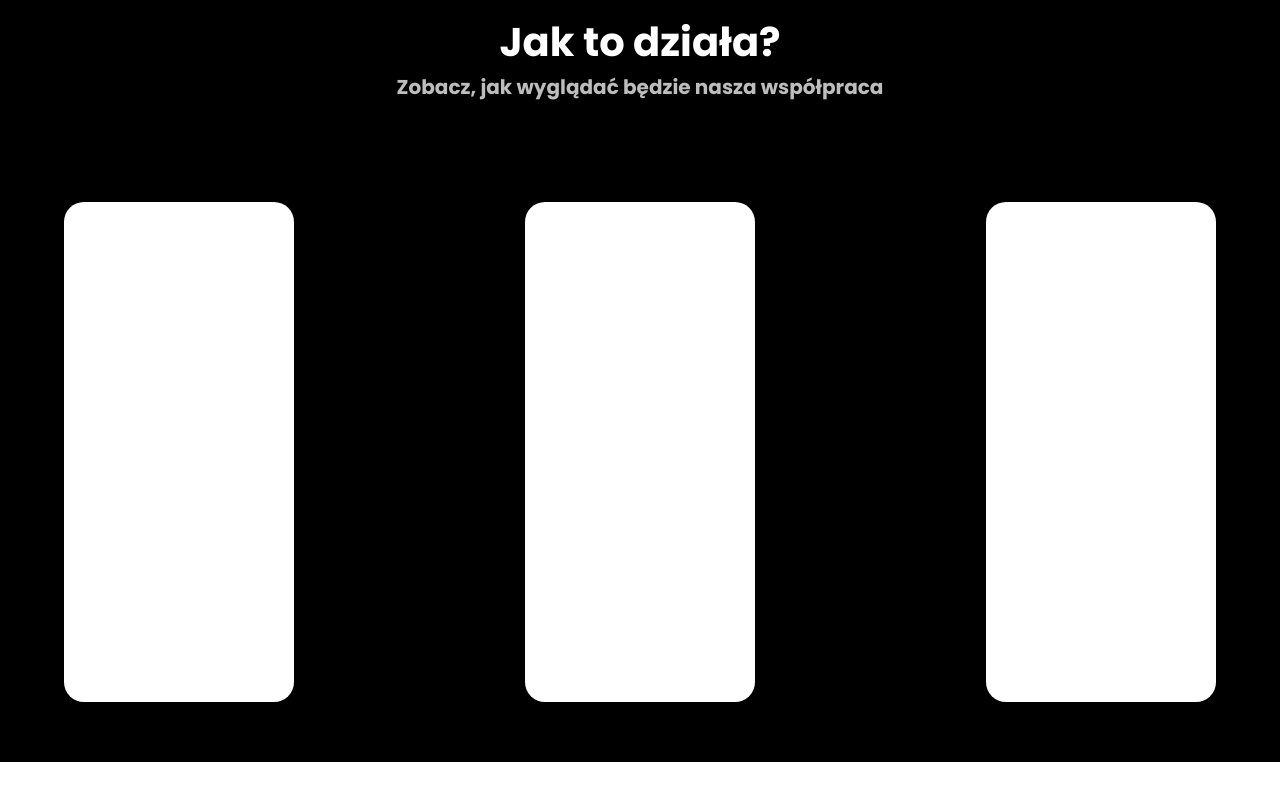
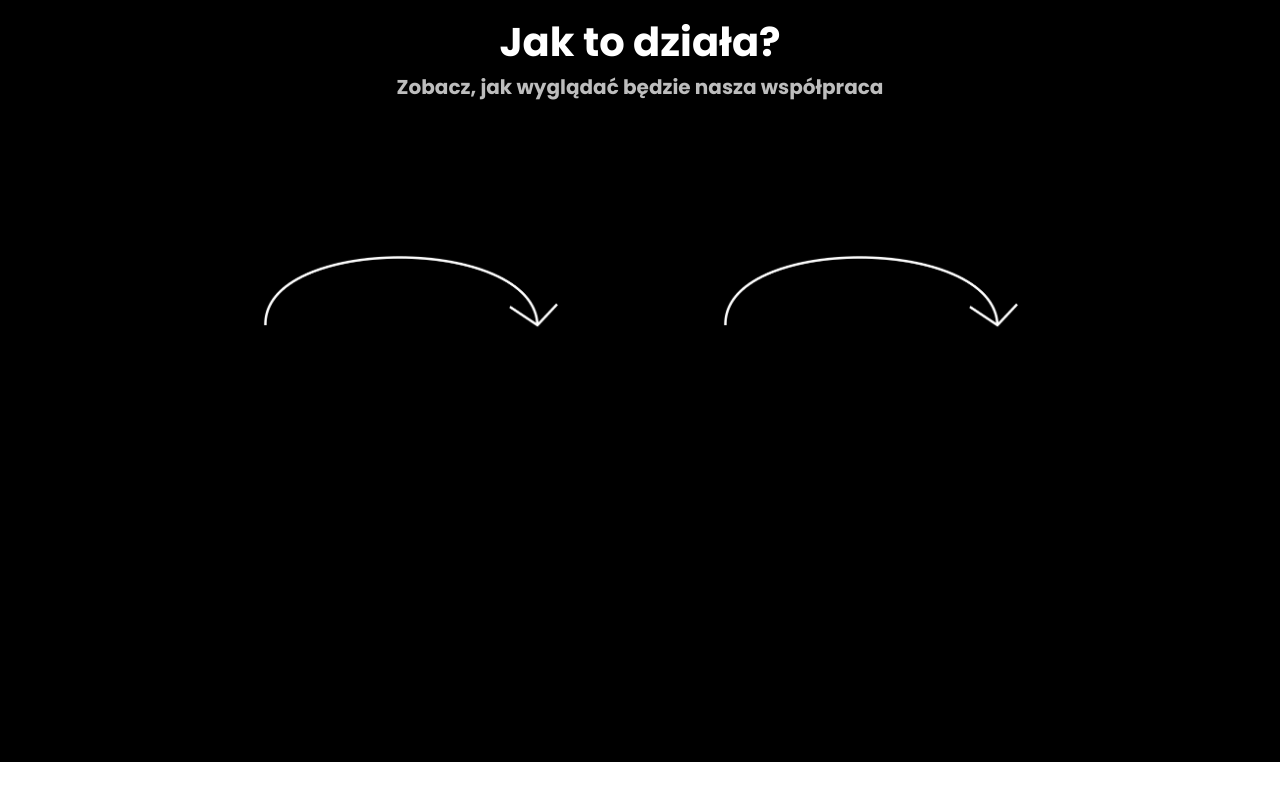
Before and after one commit to KamilCodemate/KamilCodemateWebsite, a React (Create React App) app: page / in a window 1280 px wide. Shown: the part 1703-2503 px from the top of the page. Before the commit the page ends 2465 px from the top, so only its background shows below. Built offline with nearby package versions, Linux system fonts and the light colour scheme.

Commit message:
Add arrows in how-it-works section

```diff
--- a/src/Pages/MainPage.tsx
+++ b/src/Pages/MainPage.tsx
@@ -1,6 +1,7 @@
 import React from 'react';
 import './PageStyles/MainPage.scss';
 import LaptopImage from '../images/hero-laptop.jpg';
+import CurvedArrowImaqe from '../images/curved-arrow.png';
 import { MdWeb } from 'react-icons/md';
 import ServiceCard from '../Components/ServiceCard';
 import MainNavbar from '../Components/MainNavbar';
@@ -70,10 +71,19 @@ const MainPage: React.FC = () => {
         </div>
         <div className='steps-root'>
           <div className='steps'>
+            <div className='step'> </div>
+            <div className='arrow'>
+              {' '}
+              <div className='image-arrow'>
+                <img src={CurvedArrowImaqe} alt='arrow' />
+              </div>
+            </div>
             <div className='step'></div>
-            <div className='arrow'></div>
-            <div className='step'></div>
-            <div className='arrow'></div>
+            <div className='arrow'>
+              <div className='image-arrow'>
+                <img src={CurvedArrowImaqe} alt='arrow' />
+              </div>
+            </div>
             <div className='step'></div>
           </div>
         </div>
--- a/src/Pages/PageStyles/MainPage.scss
+++ b/src/Pages/PageStyles/MainPage.scss
@@ -116,6 +116,7 @@
     display: flex;
     align-items: center;
     justify-content: center;
+    margin-top: 100px;
   }
   .steps {
     display: flex;
@@ -127,11 +128,20 @@
     .step {
       width: 20%;
       height: 500px;
-      background-color: white;
+
       border-radius: 20px;
     }
     .arrow {
       width: 20%;
+      height: fit-content;
+      height: 500px;
+      display: flex;
+      justify-content: center;
+      position: relative;
+      top: -50px;
+      .image-arrow img {
+        width: 300px;
+      }
     }
   }
 }
```
Also changed, not shown: src/images/curved-arrow.png (added).
